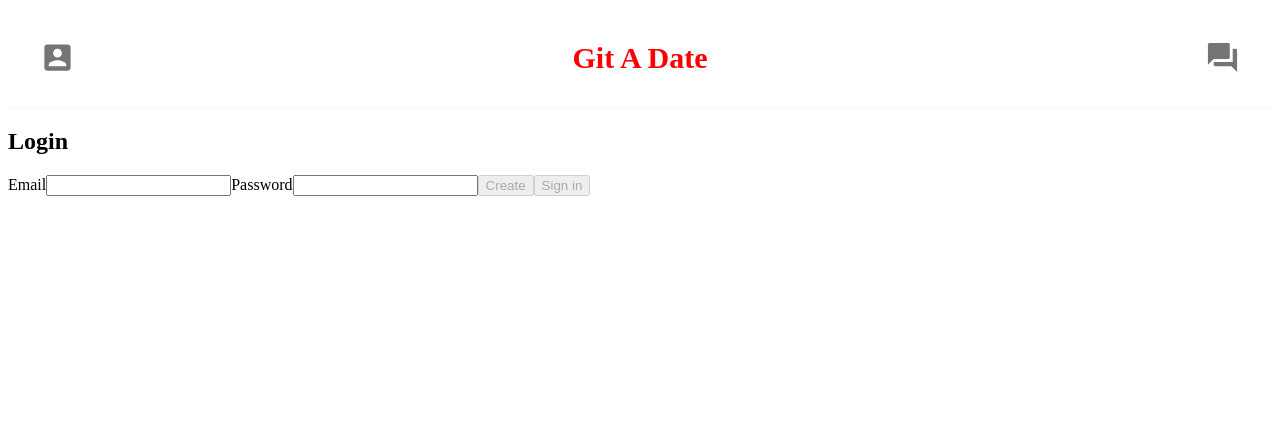
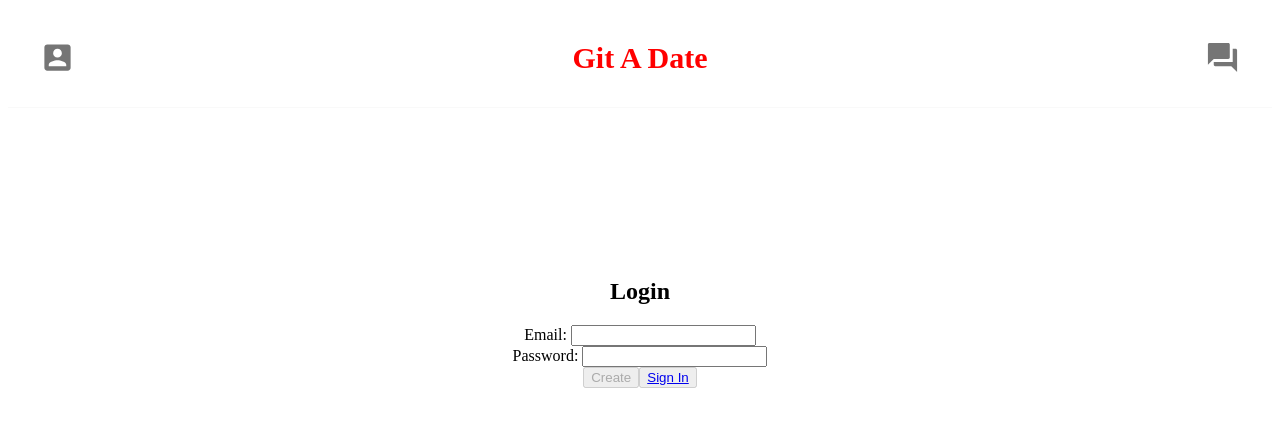
Before and after one commit to loveleen-kaur21/DatingAppJS, a Next.js app in the folder gitadate/: page /login in a window 1280 px wide. Shown: the top 426 px of the page. Built offline with nearby package versions, Linux system fonts and the light colour scheme; no server answers.

Commit message:
working on signout

```diff
--- a/gitadate/package.json
+++ b/gitadate/package.json
@@ -11,11 +11,13 @@
     "@firebase/firestore": "^2.2.4",
     "@material-ui/core": "^4.11.3",
     "@material-ui/icons": "^4.11.2",
+    "bootstrap": "^4.6.0",
     "firebase": "^8.4.1",
     "firebase-admin": "^9.6.0",
     "next": "10.1.3",
     "nookies": "^2.5.2",
     "react": "17.0.2",
+    "react-bootstrap": "^1.5.2",
     "react-dom": "17.0.2",
     "react-tinder-card": "^1.4.0"
   }
--- a/gitadate/pages/login.js
+++ b/gitadate/pages/login.js
@@ -2,7 +2,9 @@ import React, { useState } from "react";
 import firebaseClient from "../firebaseClient";
 import firebase from "firebase/app";
 import "firebase/auth";
-
+import Button from 'react-bootstrap/Button';
+import styles from "../styles/Login.module.css"
+import Link from "next/link"
 
 export default function Login(){
     firebaseClient();
@@ -10,10 +12,11 @@ export default function Login(){
     const [email, setEmail] = useState("");
     const [pass, setPass] = useState("");
     return(
-        <div>
+        <div className={styles.center}>
             <h2>Login</h2>
             <form action="" method="POST">
-            <label htmlFor="email">Email</label>
+            <div>
+                <label htmlFor="email">Email: </label>
                 <input
                     onChange={(e) => {
                         setEmail(e.target.value);
@@ -22,13 +25,18 @@ export default function Login(){
                     id="email"
                     type="email"
                     required />
-            <label htmlFor="pass">Password</label>
+            </div>
+           <div>
+            <label htmlFor="pass">Password: </label>
                 <input
                     onChange={(e) => setPass(e.target.value)}
                     value={pass}
                     id="pass"
                     required />
-            <button
+           </div>
+
+            <Button
+                variant="warning"
                 disabled={email === "" || pass === ""}
                 onClick={async () => {
                     console.log("gujhj")
@@ -48,18 +56,21 @@ export default function Login(){
                         //     isClosable: true,
                         // })
                     })}}
-                >Create </button>
+                >Create </Button>
 
-            <button
+            <Button
+                variant="primary"
                 disabled={email === "" || pass === ""}
-                onClick={async () => {
+                onClick={() => {
                     console.log(window.location.href)
-                    await firebase.auth().signInWithEmailAndPassword(email, pass)
-                        .then(() => {
-                        window.location.href = "http://localhost:3000/tinder"
-                    }).catch(function (error) {
-                        const message = error.message;
-                        console.log(message)
+                    firebase.auth().signInWithEmailAndPassword(email, pass)
+                    //     .then(() => {
+                    //     window.location.href = "http://localhost:3000/tinder"
+                    // }).catch(function (error) {
+                    //     const message = error.message;
+                    //     console.log(message)
+
+
                         // toast({
                         //     title:"An error occurred",
                         //     description: message,
@@ -67,8 +78,8 @@ export default function Login(){
                         //     duration: 9000,
                         //     isClosable: true,
                         // })
-                    })}}
-            >Sign in </button>
+                    }}
+            ><Link href="http://localhost:3000/tinder"><a>Sign In</a></Link></Button>
             </form>
         </div>
 
--- /dev/null
+++ b/gitadate/styles/Login.module.css
@@ -0,0 +1,5 @@
+.center {
+    text-align: center;
+    position: relative;
+    top: 150px;
+}
```
Also changed, not shown: 2 other files (tests, documents, lock files or other folders). Lines whose indentation alone changed are shown as unchanged.
